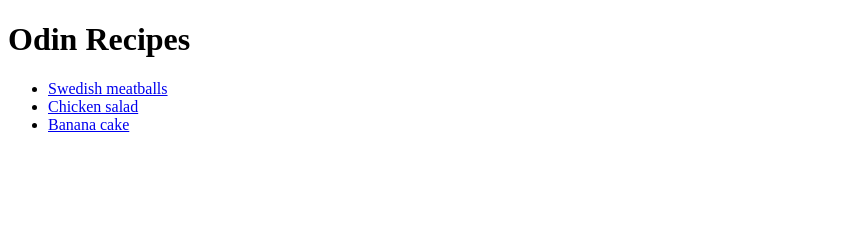
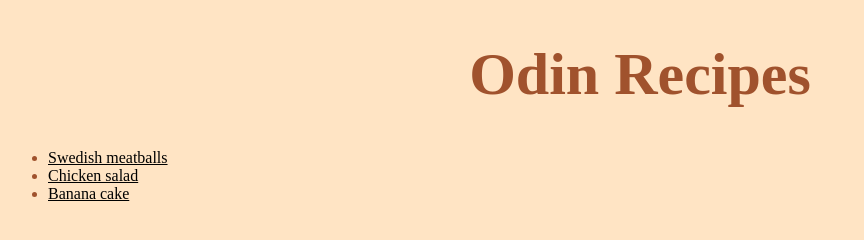
Before and after one commit to miske11/odin-recepies, a plain HTML site: page index.html in a window 1280 px wide. Shown: the whole page, without its empty margins (0-864 px from the left). Drawn offline with Linux system fonts and the light colour scheme.

Commit message:
Added css for recipe pages

```diff
--- /dev/null
+++ b/css/recipes.css
@@ -0,0 +1,9 @@
+h1 {
+    text-align: center;
+    font-size: 60px;
+    color: sienna;
+}
+
+* {
+    background-color: bisque;
+}
--- a/index.html
+++ b/index.html
@@ -4,13 +4,14 @@
     <meta charset="UTF-8">
     <meta name="viewport" content="width=device-width, initial-scale=1.0">
     <title>Document</title>
+    <link rel="stylesheet" href="css/index.css">
 </head>
 <body>
     <h1>Odin Recipes</h1>
-    <ul>
-        <li><a href="recipes/swedish-meatballs.html">Swedish meatballs</a></li>
-        <li><a href="recipes/chicken-salad.html">Chicken salad</a></li>
-        <li><a href="recipes/banana-cake.html">Banana cake</a></li>
+    <ul class="recipe_list">
+        <li><a href="recipes/swedish-meatballs.html" class="links">Swedish meatballs</a></li>
+        <li><a href="recipes/chicken-salad.html" class="links">Chicken salad</a></li>
+        <li><a href="recipes/banana-cake.html" class="links">Banana cake</a></li>
     </ul>
 </body>
 </html>
```
Also changed, not shown: recipes/banana-cake.html (+1 -0 lines), recipes/chicken-salad.html (+1 -0 lines), recipes/swedish-meatballs.html (+1 -0 lines).
